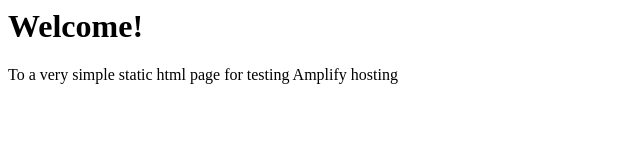
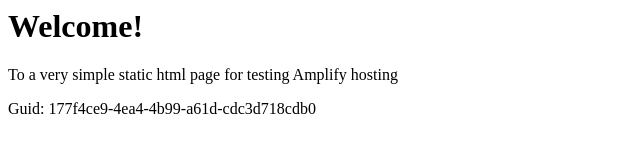
Before and after one commit to aws-aemilia-cdg/Github-PR-Commit-Integration-Test-DoNotTouch-Gith-OKSLNVO2-v1-preprod-eu-west-3, a website: page src/index.html in a window 1280 px wide. Shown: the whole page, without its empty margins (0-640 px from the left). Drawn offline with Linux system fonts and the light colour scheme.

Commit message:
commit from integ tests

```diff
--- a/src/index.html
+++ b/src/index.html
@@ -1,3 +1,5 @@
+
+
 <html lang="en">
 
 <head>
@@ -10,6 +12,6 @@
 <body>
     <h1>Welcome!</h1>
     <p>To a very simple static html page for testing Amplify hosting</p>
-</body>
+    <p>Guid: 177f4ce9-4ea4-4b99-a61d-cdc3d718cdb0</p></body>
 
 </html>
```
